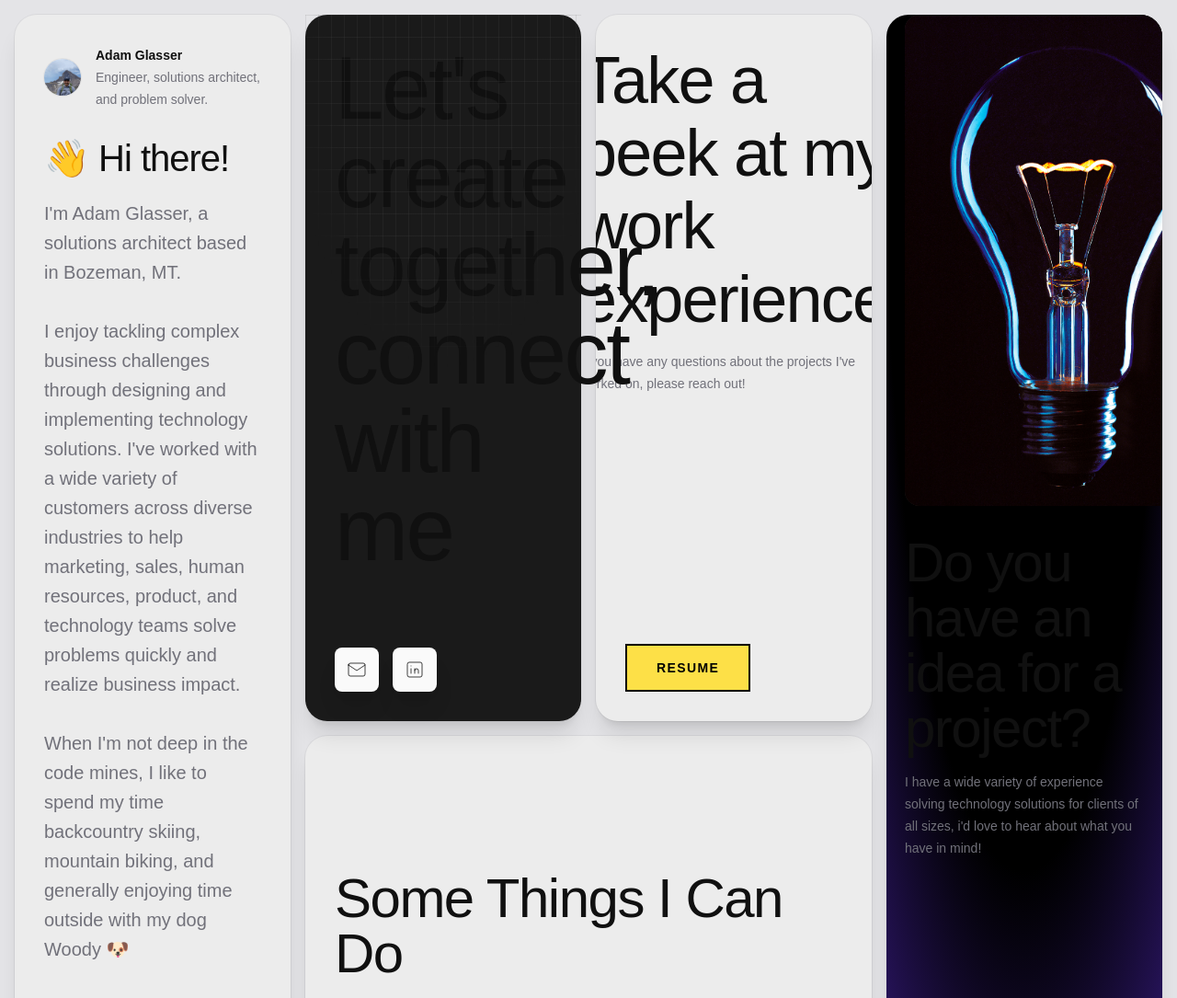
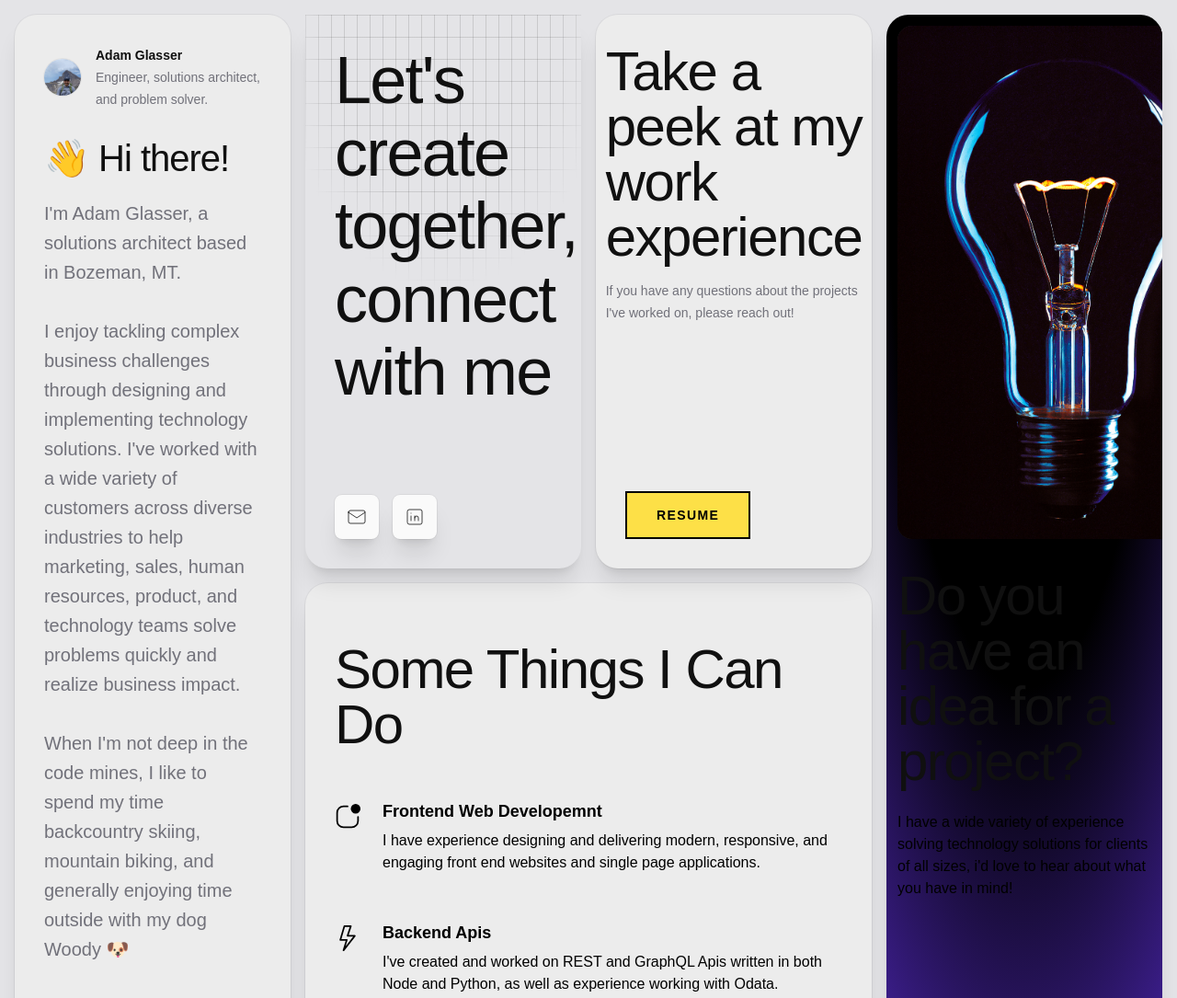
Before and after one commit to adamglasser/arglasser, an Astro site: page / in a window 1280 px wide. Shown: the top 1085 px of the page at 92% size. Built offline with nearby package versions, Linux system fonts and the light colour scheme; Astro itself is replaced by a stand-in of ours; a web font is replaced by a local one.

Commit message:
fix buttons and text sizes

```diff
--- a/src/components/landing/Skills.astro
+++ b/src/components/landing/Bulb.astro
@@ -1,7 +1,7 @@
       <div
         class="relative lg:row-span-2  overflow-hidden duration-300 shadow-xl dark:shadow-thick rounded-3xl"
       >
-      <div class="absolute inset-0 -z-10 h-full w-full items-center px-5 [background:radial-gradient(125%_125%_at_50%_10%,#000_40%,#63e_100%)]">
+      <div class="absolute inset-0 -z-10 h-full w-full items-center p-3 [background:radial-gradient(125%_125%_at_50%_10%,#000_40%,#63e_100%)]">
         <div class="-mr-24">
           <img
             src="/images/bulb.png"
@@ -12,11 +12,11 @@
         <div class="mt-8">
 
           <p
-            class="ext-xl tracking-tight font-medium text-primary dark:text-white md:text-6xl mt-6"
+            class="ext-xl tracking-tight font-medium text-primary dark:text-white md:text-6xl mt-6 mb-6"
           >
             Do you have an idea for a project?
           </p>
-          <p class="mt-4 text-sm text-zinc-500 dark:text-zinc-400 font-light">
+          <p class="mt-4 text-md dark:text-zinc-200 font-light">
             I have a wide variety of experience solving technology solutions for clients of all sizes, i'd love to hear about what you have in mind!
           </p>
         </div>
--- a/src/components/landing/Links.astro
+++ b/src/components/landing/Links.astro
@@ -1,15 +1,15 @@
 <div
-  class="rounded-3xl justify-between shadow-xl dark:shadow-thick items-center flex flex-col h-full relative h-full w-full bg-secondary"
+  class="-z-12 rounded-3xl justify-between shadow-xl dark:shadow-thick items-center flex flex-col h-full relative h-full w-full "
 >
 
     <div
-      class="absolute bottom-0 left-0 right-0 top-0 bg-[linear-gradient(to_right,#4f4f4f2e_1px,transparent_1px),linear-gradient(to_bottom,#4f4f4f2e_1px,transparent_1px)] bg-[size:14px_24px] [mask-image:radial-gradient(ellipse_60%_50%_at_50%_0%,#000_70%,transparent_100%)]"
+      class="absolute -z-10 bottom-0 left-0 right-0 top-0 bg-[linear-gradient(to_right,#4f4f4f2e_1px,transparent_1px),linear-gradient(to_bottom,#4f4f4f2e_1px,transparent_1px)] bg-[size:14px_24px] [mask-image:radial-gradient(ellipse_60%_50%_at_50%_0%,#000_70%,transparent_100%)]"
     >
     </div>
 
   <div class="w-full p-8 h-full">
     <p
-      class="text-xl font-normal tracking-tight text-primary dark:text-white lg:text-8xl"
+      class="text-xl font-normal tracking-tight text-primary dark:text-white lg:text-7xl"
     >
     Let's create together, connect with me
     </p>
--- a/src/components/landing/Resume.astro
+++ b/src/components/landing/Resume.astro
@@ -3,7 +3,7 @@
       >
         <div>
           <p
-            class="text-xl text-primary dark:text-white lg:text-7xl tracking-tight"
+            class="text-xl text-primary dark:text-white lg:text-6xl tracking-tight"
           >
             Take a peek at my work experience
           </p>
--- a/src/components/landing/Personal.astro
+++ b/src/components/landing/SkillsCloud.astro
@@ -1,24 +1,23 @@
 <script>
     const mySkills = [
-    'Python',
-'SQL',
-'Microservices',
-'Data Engineering',
-'JS/Node',
-'AWS',
-'Azure',
-'ETL',
-'Bootstrap/Tailwind',
-'Tableau',
-'Data Analysis',
-'Application Development',
-
+        "Python",
+        "SQL",
+        "Microservices",
+        "Data Engineering",
+        "JS/Node",
+        "AWS",
+        "Azure",
+        "ETL",
+        "Bootstrap/Tailwind",
+        "Tableau",
+        "Data Analysis",
+        "Application Development",
     ];
 
     const skillElements = mySkills.map((skill) => {
         const span = document.createElement("span");
         span.className =
-            "m-1 whitespace-nowrap rounded-full bg-purple-100 px-2.5 py-0.5 text-sm text-purple-700";
+            "m-1 whitespace-nowrap rounded-full bg-purple-100 px-2.5 py-0.5 text-md text-purple-700";
         span.textContent = skill;
         return span;
     });
@@ -34,11 +33,11 @@
     class="ring-1 lg:row-start-3 items-center h-full flex p-8 flex-row justify-center hover:ring-primary/5 dark:hover:ring-white/20 dark:ring-white/10 ring-primary/5 relative rounded-3xl overflow-hidden bg-white dark:bg-secondary shadow-xl dark:shadow-thick text-center"
 >
     <div>
-        <p class="text-xl text-primary dark:text-white lg:text-2xl mt-6 tex-center py-5">
+        <p
+            class="text-xl tracking-tight font-medium text-primary dark:text-white md:text-6xl mt-6 mb-6"
+        >
             Skills
         </p>
-        <div id="skillsContainer" class="mx-auto flex flex-wrap w-80">
-
-        </div>
+        <div id="skillsContainer" class="mx-auto flex flex-wrap w-80"></div>
     </div>
 </div>
--- a/src/components/landing/Structure.astro
+++ b/src/components/landing/Structure.astro
@@ -2,10 +2,10 @@
 import About from "./About.astro";
 import Links from "./Links.astro";
 import Resume from "./Resume.astro";
-import Skills from "./Skills.astro";
+import Bulb from "./Bulb.astro";
 import Block from "./Block.astro";
 import WhyMe from "./WhyMe.astro";
-import Personal from "./Personal.astro";
+import SkillsCloud from "./SkillsCloud.astro";
 ---
 
 <section>
@@ -17,8 +17,8 @@ import Personal from "./Personal.astro";
     <Links />
     <Block />
       <Resume />
-      <Personal />
-      <Skills />
+      <SkillsCloud />
+      <Bulb />
       <div
         class="ring-1 dark:ring-white/10 ring-primary/5 flex flex-col p-8 h-full justify-center items-center rounded-3xl overflow-hidden relative lg:col-span-2 lg:row-start-4 bg-white dark:bg-secondary shadow-xl dark:shadow-thick"
       >
```
